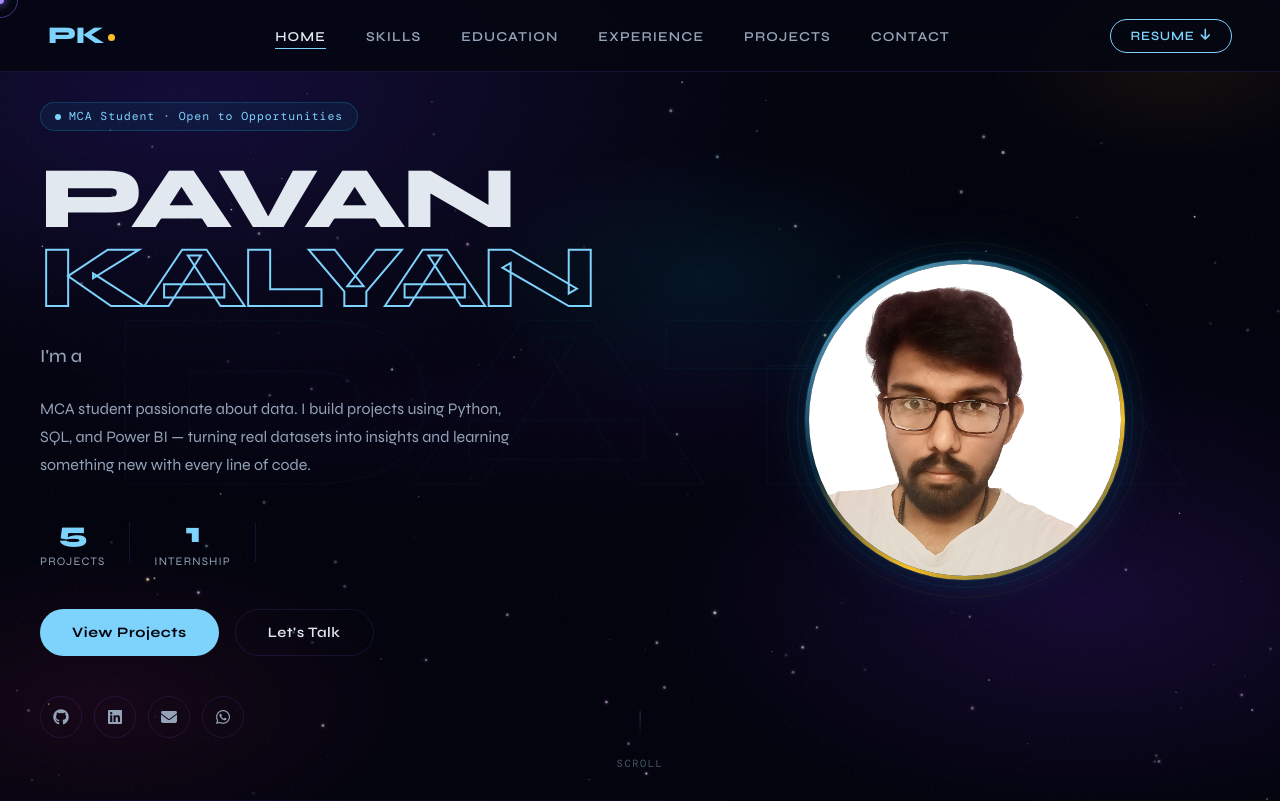
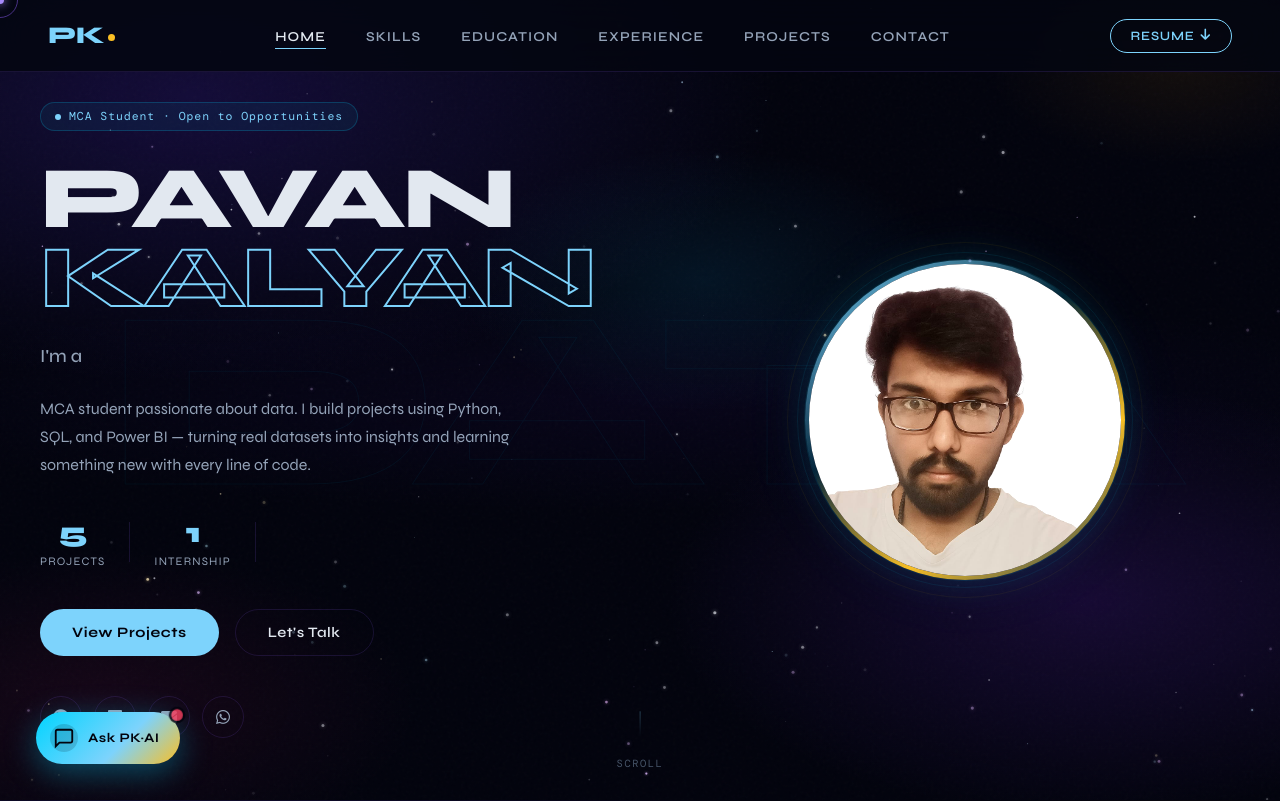
Before and after one commit to kalyan-91/portfolio-website, a plain HTML site: page index.html in a window 1280 px wide. Shown: the top 801 px of the page. Drawn offline with nearby package versions, Linux system fonts and the light colour scheme; a web font is replaced by a local one.

Commit message:
Update index.html

```diff
--- a/index.html
+++ b/index.html
@@ -9,7 +9,7 @@
   <link href="https://fonts.googleapis.com/css2?family=Syne:wght@400;500;600;700;800&family=DM+Mono:wght@300;400;500&family=Fraunces:ital,opsz,wght@0,9..144,300;0,9..144,700;1,9..144,300&display=swap" rel="stylesheet">
   <link rel="stylesheet" href="https://cdnjs.cloudflare.com/ajax/libs/font-awesome/6.5.0/css/all.min.css">
   <link rel="stylesheet" href="styles.css">
-  <link rel="stylesheet" href="agent.css">
+  <link rel="stylesheet" href="Agent.css">
 </head>
 <body>
 
@@ -739,5 +739,6 @@
   </button>
 
   <script src="script.js"></script>
+  <script src="Agent.js"></script>
 </body>
 </html>
```
